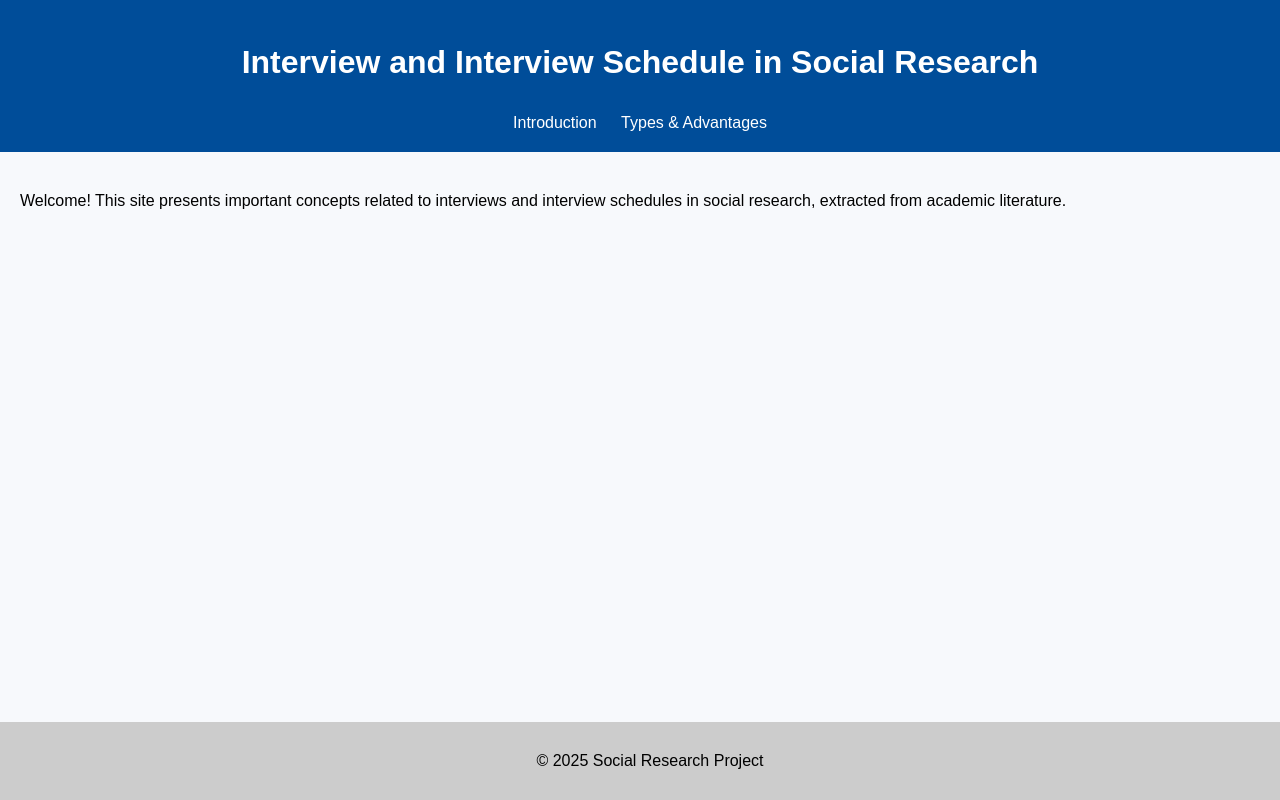
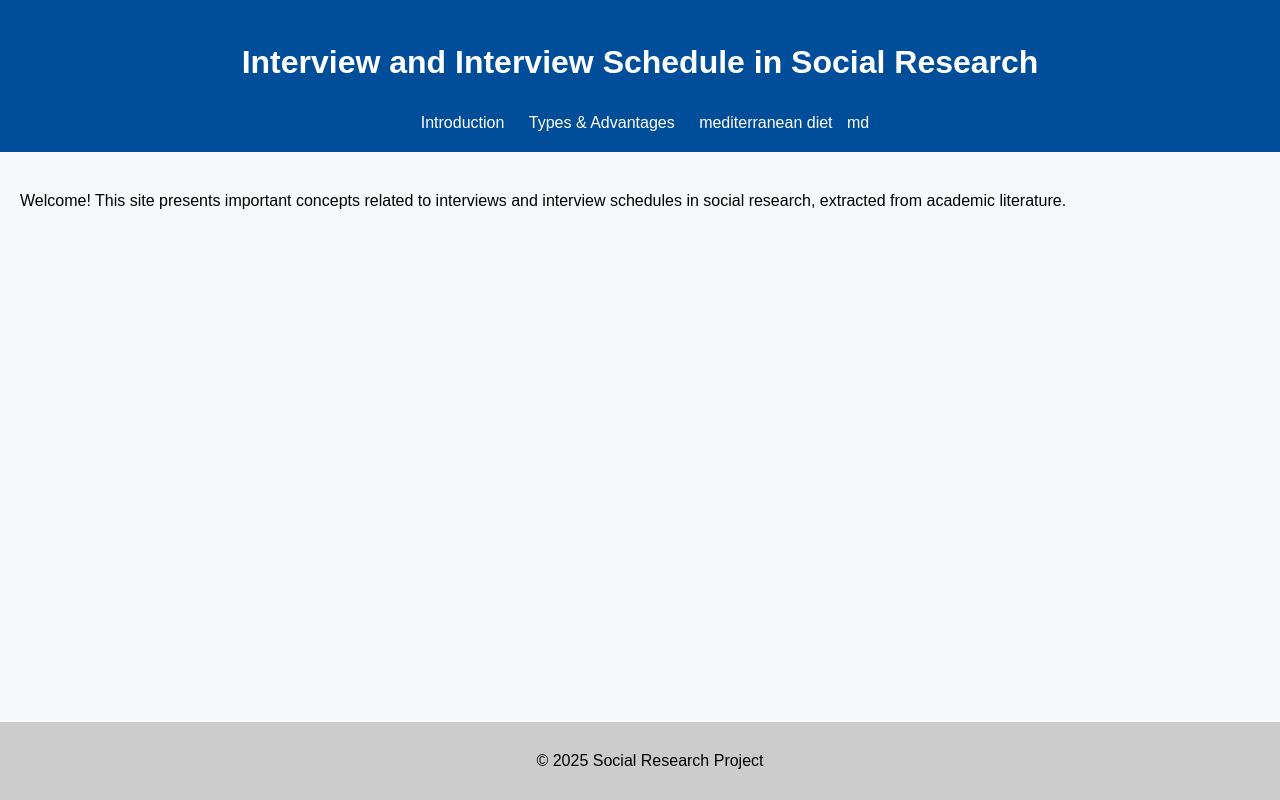
Before and after one commit to Gargi25-ux/gargi.github.io, a plain HTML site: page index.html in a window 1280 px wide. Drawn offline with Linux system fonts and the light colour scheme.

Commit message:
Update index.html

```diff
--- a/index.html
+++ b/index.html
@@ -11,6 +11,7 @@
     <nav>
       <a href="page1.html">Introduction</a>
       <a href="page2.html">Types & Advantages</a>
+      <a href="page1.html">mediterranean diet</a> md
     </nav>
   </header>
 
```
